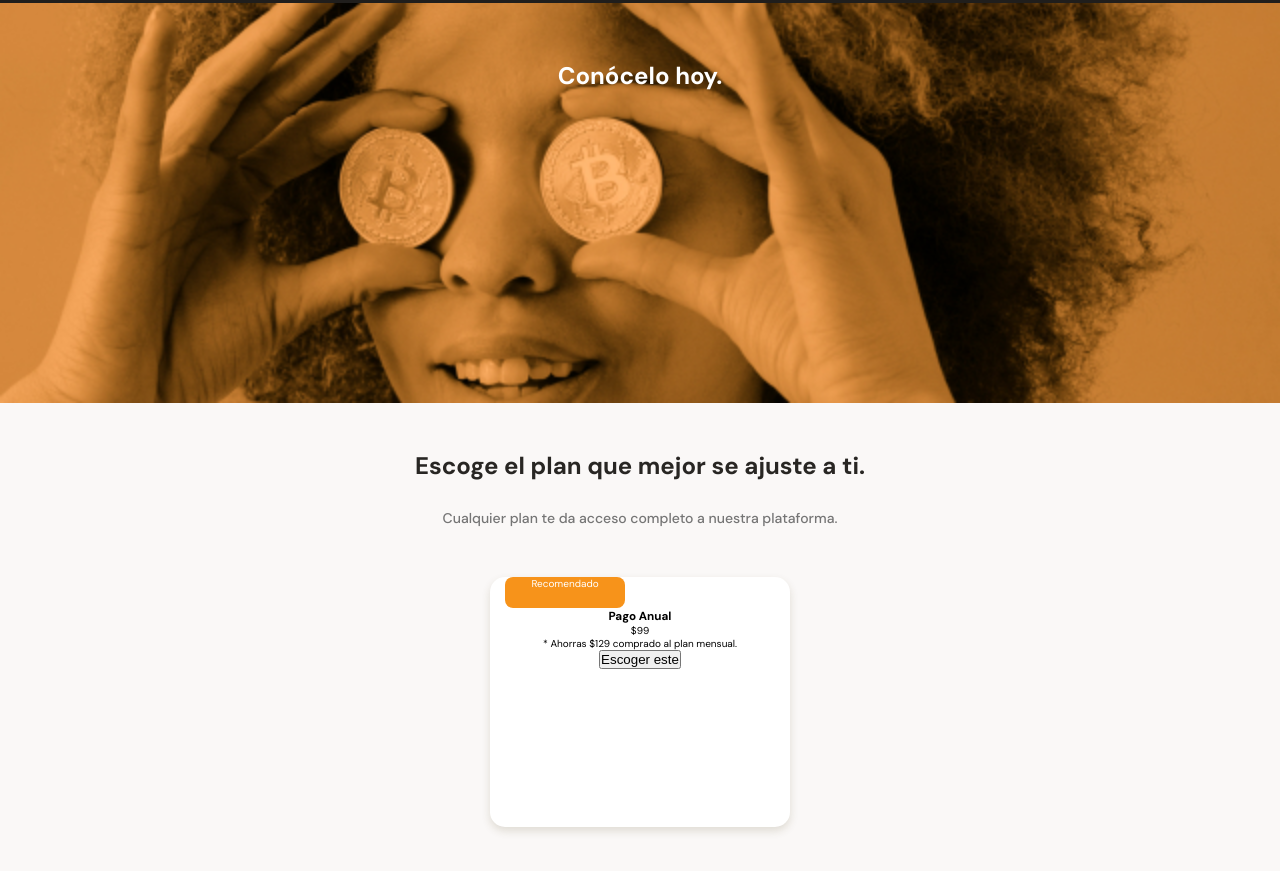
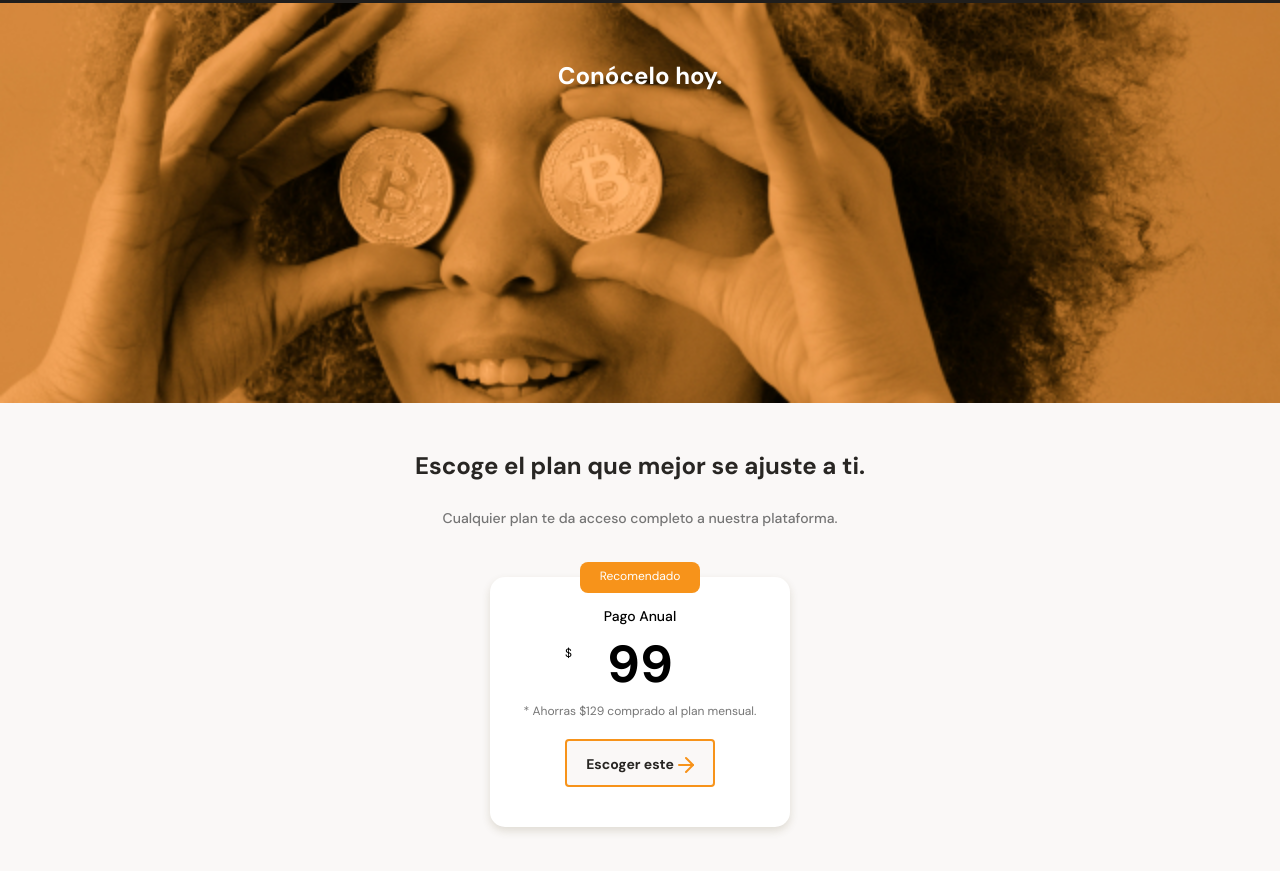
Before and after one commit to kannder83/responsive-design-mobile-first, a plain HTML site: page index.html in a window 1280 px wide. Shown: the part 2027-2898 px from the top of the page. Drawn offline with Linux system fonts and the light colour scheme.

Commit message:
Se agregan estilos a las tarjetas. Pendiente hacer el movimiento del scroll.

```diff
--- a/styles/styles.css
+++ b/styles/styles.css
@@ -423,7 +423,7 @@ main {
 
 .plans-container--card {
   position: relative;
-  width: 70%;
+  width: 65%;
   min-width: 230px;
   max-width: 300px;
   height: 250px;
@@ -435,10 +435,66 @@ main {
 }
 
 .recommended {
-  position: relative;
+  position: absolute;
   width: 120px;
   height: 31px;
+  padding: 6px;
+  top: -15px;
+  left: calc(50% - 60px);
+  font-size: 1.2rem;
   background-color: var(--bitcoin-orange);
   border-radius: 8px;
   color: var(--just-white);
 }
+
+.plan-card--title {
+  padding-top: 30px;
+  font-size: 1.4rem;
+  font-weight: 500;
+  line-height: 1.8rem;
+  color: black;
+}
+
+.plan-card--price {
+  position: relative;
+  padding: 5px 0;
+  font-size: 5.2rem;
+  font-weight: bold;
+  /* line-height: 6.3rem; */
+  color: black;
+}
+
+.plan-card--price span {
+  position: absolute;
+  font-size: 1.2rem;
+  font-weight: 300;
+  top: 20px;
+  left: 60px;
+}
+
+.plan-card--saving {
+  font-size: 1.2rem;
+  color: #757575;
+}
+
+.plan-card--ca {
+  width: 150px;
+  height: 48px;
+  margin-top: 20px;
+  background-color: #faf8f7;
+  border: 2px solid var(--bitcoin-orange);
+  border-radius: 4px;
+  font-family: "DM Sans", sans-serif;
+  font-size: 1.4rem;
+  font-weight: bold;
+  line-height: 1.8rem;
+  color: var(--black);
+}
+
+.plan-card--ca span {
+  display: inline-block;
+  width: 20px;
+  height: 20px;
+  background-image: url("../assets/icons/orange-right-arrow.svg");
+  vertical-align: text-bottom;
+}
```
Also changed, not shown: index.html (+1 -1 lines).
